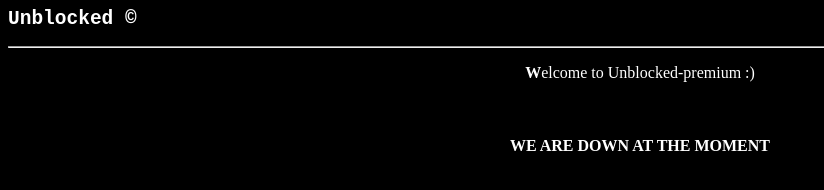
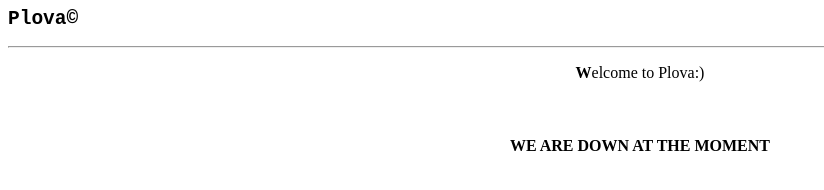
Before and after one commit to Winnerstudios/Plova, a plain HTML site: page index.html in a window 1280 px wide. Shown: the whole page, without its empty margins (0-824 px from the left). Drawn offline with Linux system fonts and the light colour scheme.

Commit message:
Update index.html

```diff
--- a/index.html
+++ b/index.html
@@ -1,11 +1,11 @@
 <html>
 <head>
-  <title>Unblocked-premium</title>
+  <title>Plova</title>
 </head>
-<body style=" background-color: black; color:white;">
-<h2 style="font-family: monospace;">Unblocked <span>&copy;</span></h2>
+<body>
+<h2 style="font-family: monospace;">Plova<span>&copy;</span></h2>
   <hr>
-  <p align="center"><b>W</b>elcome to Unblocked-premium :)</p>
+  <p align="center"><b>W</b>elcome to Plova:)</p>
 <br>
   <h4 align="center">WE ARE DOWN AT THE MOMENT</h4>
 </body>
```
